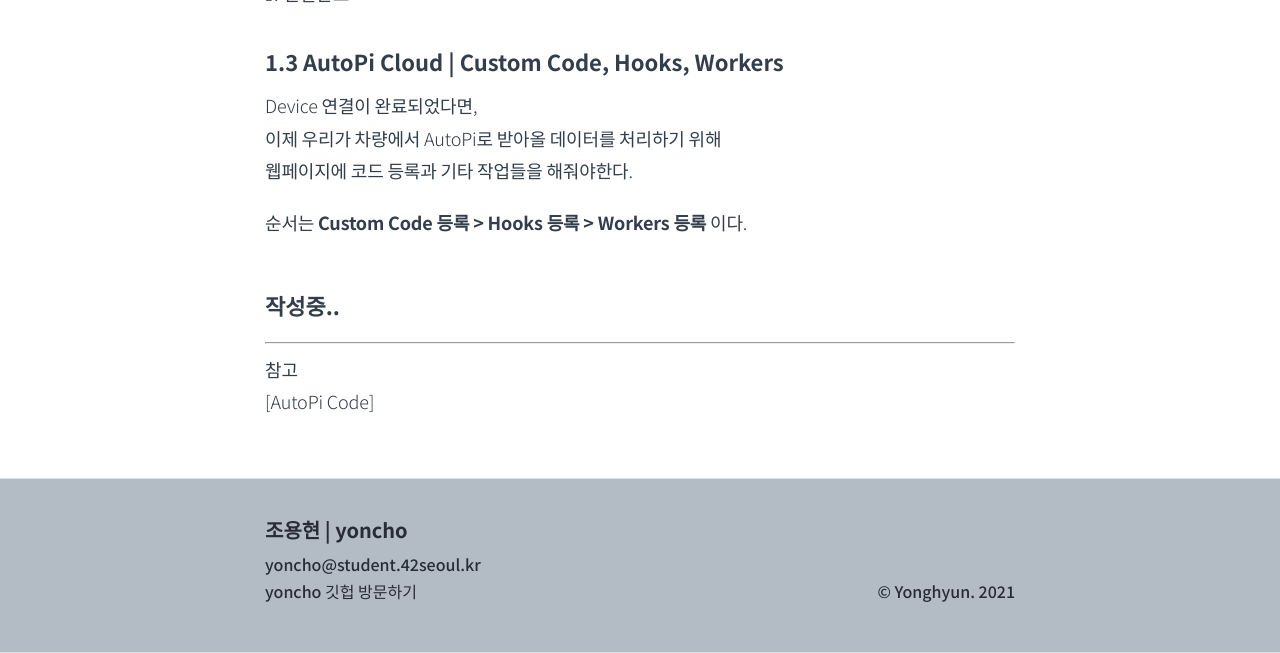
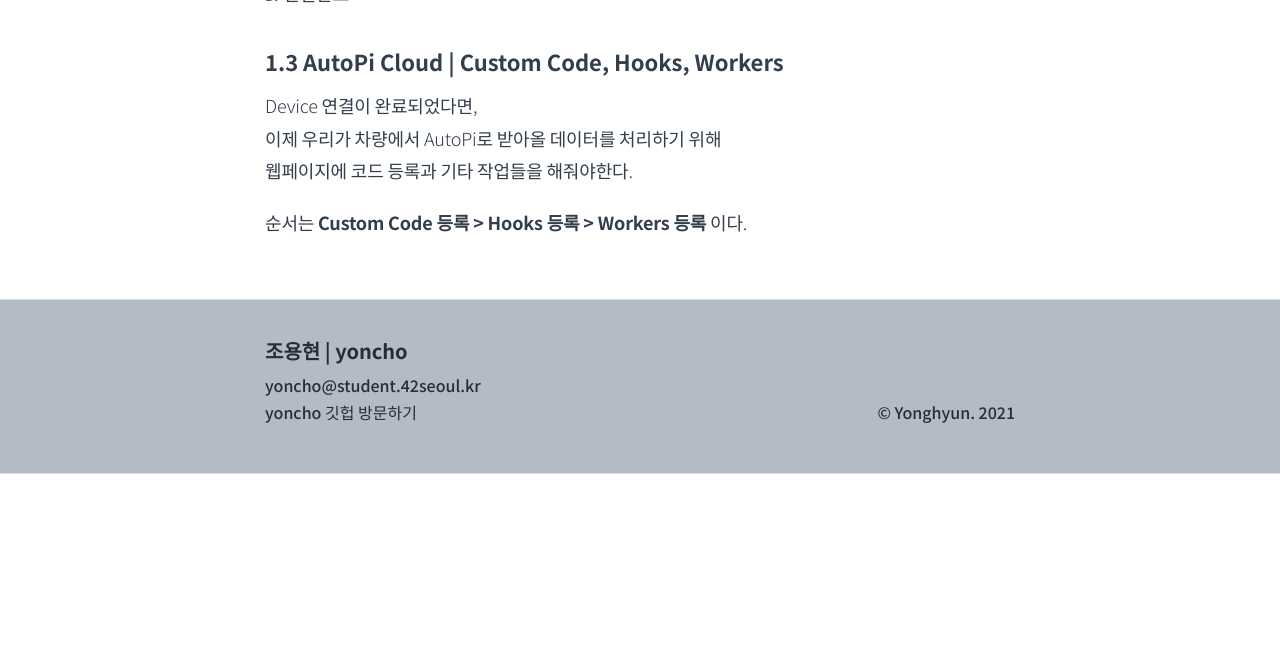
Before and after one commit to yoncho/yoncho.github.io, a Jekyll site: the page built from public/05_아우토파이.md, in a window 1280 px wide and 900 px high, scrolled down 2923 px, cut to the strip 247-900 px from the top of the window. Built offline with Jekyll 4.4.1, drawn with Linux system fonts in a browser that asks for light colours; some web fonts are replaced; after the commit the page ends 3644 px from its top, so only the background shows below that.

Commit message:
2021.10.14

```diff
--- a/public/05_아우토파이.md
+++ b/public/05_아우토파이.md
@@ -57,12 +57,3 @@
 웹페이지에 코드 등록과 기타 작업들을 해줘야한다.
 
 순서는 **Custom Code 등록 > Hooks 등록 > Workers 등록** 이다.
-
-## 작성중..
-
-
-
-
-<hr>
-참고
-[AutoPi Code]
```
